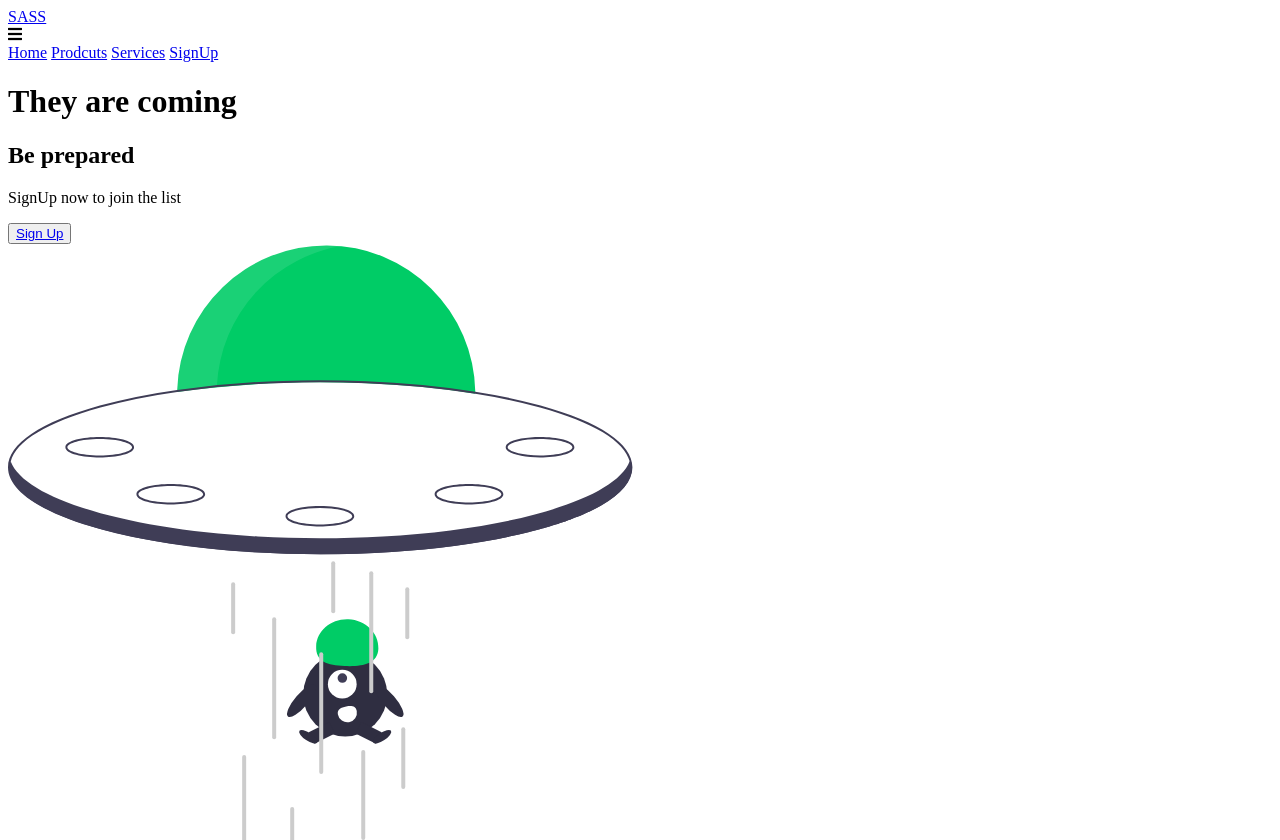
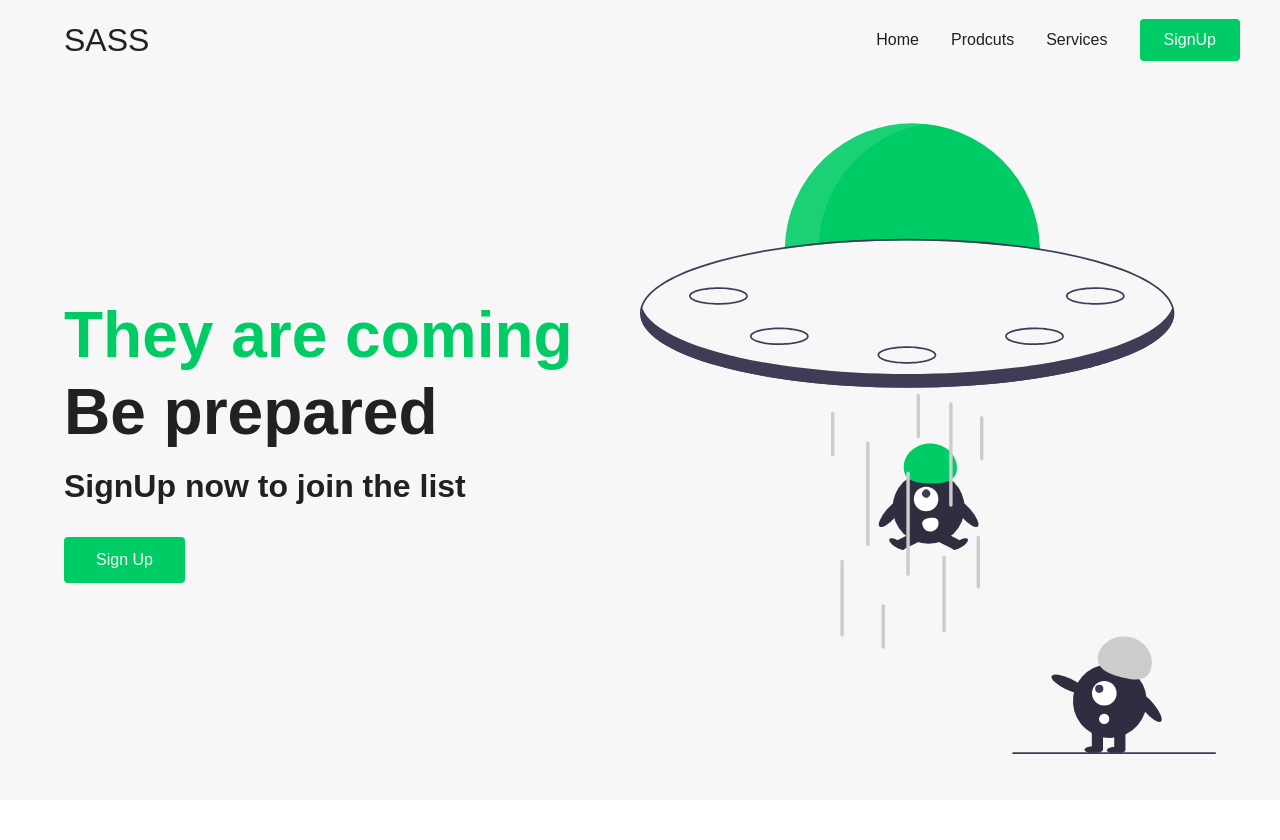
Before and after one commit to gururajkl/SassProject, a plain HTML site: page index.html in a window 1280 px wide. Shown: the top 840 px of the page. After the commit the page ends 800 px from the top, so only its background shows below. Drawn offline with Linux system fonts and the light colour scheme; the site is published under a folder, as on GitHub Pages, so addresses that start at the root find nothing.

Commit message:
Update index.html

```diff
--- a/index.html
+++ b/index.html
@@ -4,10 +4,10 @@
 <head>
     <meta charset="UTF-8">
     <meta http-equiv="X-UA-Compatible" content="IE=edge">
-    <link rel="shortcut icon" href="/images/sass-brands.svg" type="image/svg">
+    <link rel="shortcut icon" href="images/sass-brands.svg" type="image/svg">
     <link rel="stylesheet" href="https://use.fontawesome.com/releases/v5.15.3/css/all.css" integrity="sha384-SZXxX4whJ79/gErwcOYf+zWLeJdY/qpuqC4cAa9rOGUstPomtqpuNWT9wdPEn2fk" crossorigin="anonymous">
     <meta name="viewport" content="width=device-width, initial-scale=1.0">
-    <link rel="stylesheet" href="/styles/styles.css">
+    <link rel="stylesheet" href="styles/styles.css">
     <title>SASS</title>
 </head>
 
```
